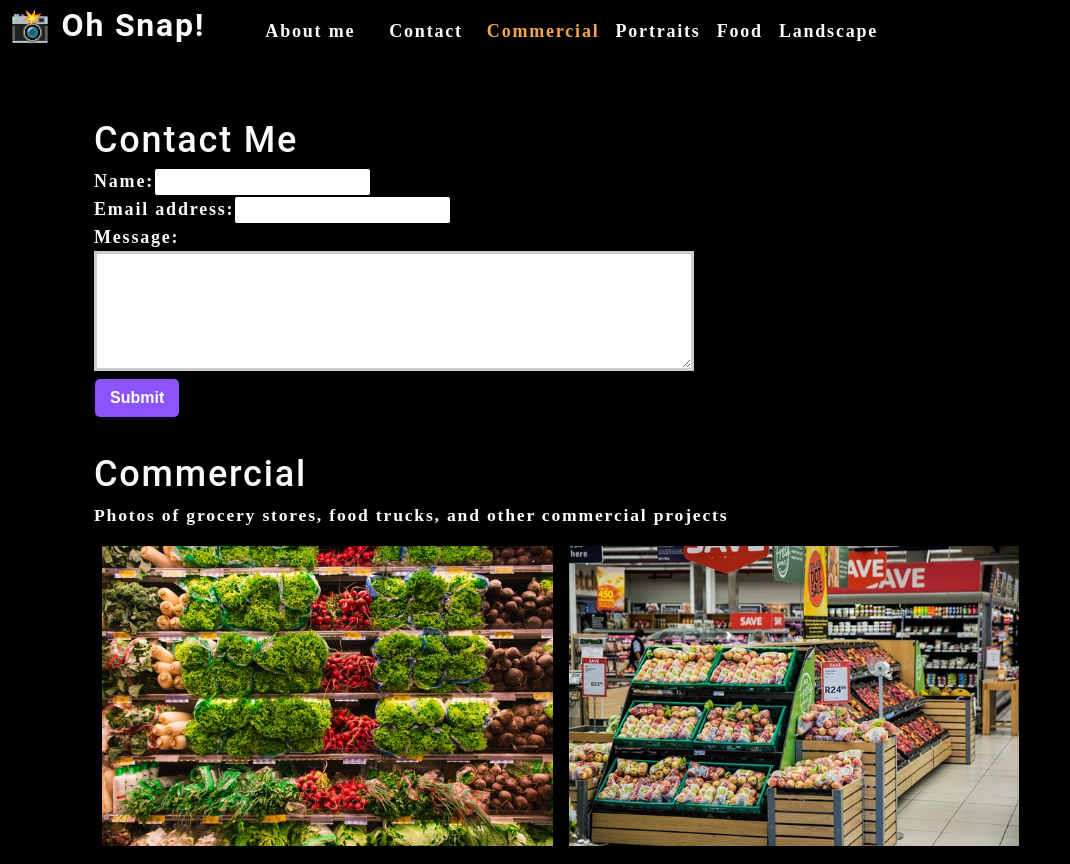
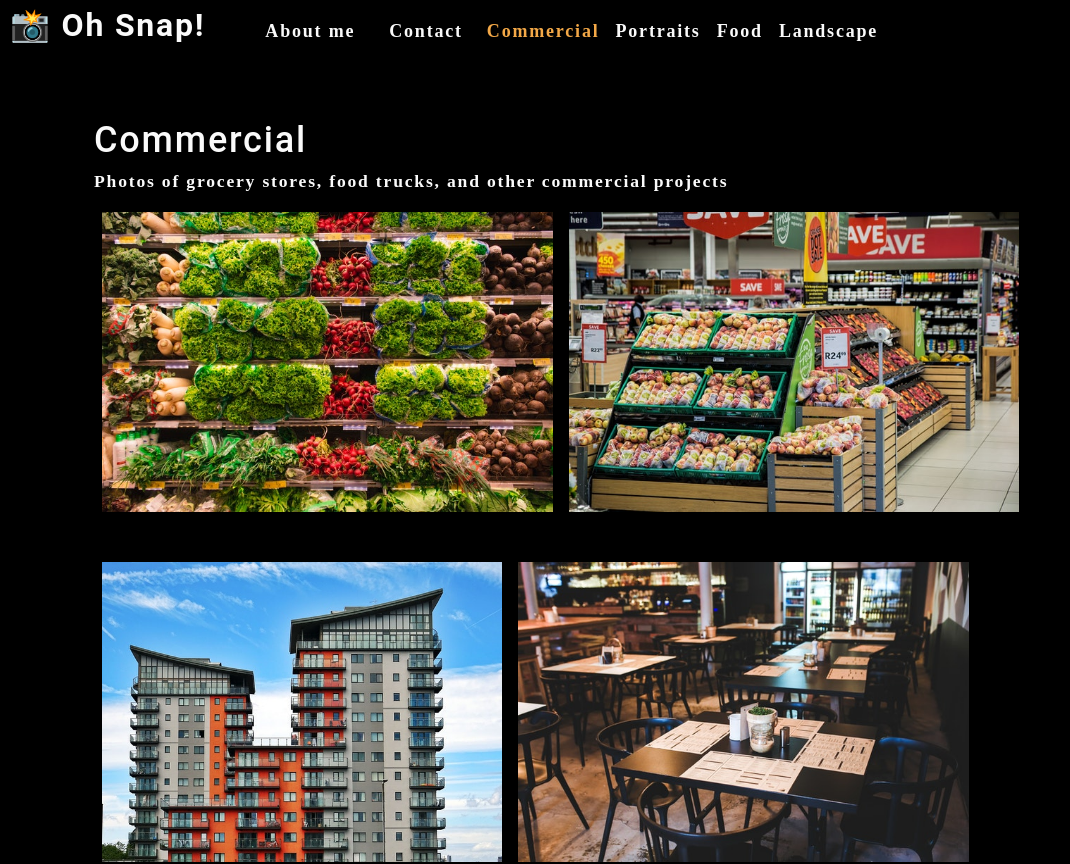
Before and after one commit to mariamv29/photo-port, a React (Create React App) app: page / in a window 1280 px wide. Shown: the top 864 px of the page, without its empty margins (0-1070 px from the left). Built offline with nearby package versions, Linux system fonts and the light colour scheme.

Commit message:
add conditional rendering

```diff
--- a/src/App.js
+++ b/src/App.js
@@ -5,6 +5,8 @@ import Gallery from "./components/Gallery";
 import ContactForm from "./components/Contact";
 
 function App() {
+  const [contactSelected, setContactSelected] = useState(false);
+
   const [categories] = useState([
     {
       name: "commercial",
@@ -27,11 +29,18 @@ function App() {
   categories={categories}
   setCurrentCategory={setCurrentCategory}
   currentCategory={currentCategory}
+  contactSelected={contactSelected}
+  setContactSelected={setContactSelected}
 ></Nav>
       <main>
-        <ContactForm></ContactForm>
+      {!contactSelected ? (
+  <>
     <Gallery currentCategory={currentCategory}></Gallery>
     <About></About>
+  </>
+) : (
+    <ContactForm></ContactForm>
+  )}
       </main>
     </div>
   );
--- a/src/components/Contact/index.js
+++ b/src/components/Contact/index.js
@@ -1,30 +1,43 @@
-import React, { useState } from "react";
+import React, { useState } from 'react';
+
+import { validateEmail } from '../../utils/helpers';
 
 function ContactForm() {
-  const [formState, setFormState] = useState({
-    name: "",
-    email: "",
-    message: "",
-  });
+  const [formState, setFormState] = useState({ name: '', email: '', message: '' });
 
+  const [errorMessage, setErrorMessage] = useState('');
   const { name, email, message } = formState;
 
-  function handleSubmit(e) {
+  const handleSubmit = (e) => {
     e.preventDefault();
-    console.log(formState);
+    if (!errorMessage) {
+      setFormState({ [e.target.name]: e.target.value });
+      console.log('Form', formState);
+    }
+  };
 
-  }
-  function handleChange(e) {
-    setFormState({ ...formState, name: e.target.value });
-  }
-
-  console.log(formState);
+  const handleChange = (e) => {
+    if (e.target.name === 'email') {
+      const isValid = validateEmail(e.target.value);
+      if (!isValid) {
+        setErrorMessage('Your email is invalid.');
+      } else {
+        setErrorMessage('');
+      }
+    } else {
+      if (!e.target.value.length) {
+        setErrorMessage(`${e.target.name} is required.`);
+      } else {
+        setErrorMessage('');
+      }
+    }
+  };
 
   return (
     <section>
-      <h1>Contact Me</h1>
+      <h1 data-testid="h1tag">Contact me</h1>
       <form id="contact-form" onSubmit={handleSubmit}>
-      <div>
+        <div>
           <label htmlFor="name">Name:</label>
           <input type="text" name="name" defaultValue={name} onBlur={handleChange} />
         </div>
@@ -36,10 +49,12 @@ function ContactForm() {
           <label htmlFor="message">Message:</label>
           <textarea name="message" rows="5" defaultValue={message} onBlur={handleChange} />
         </div>
-
-        <button data-testid="button" type="submit">
-          Submit
-        </button>
+        {errorMessage && (
+          <div>
+            <p className="error-text">{errorMessage}</p>
+          </div>
+        )}
+        <button data-testid="button" type="submit">Submit</button>
       </form>
     </section>
   );
--- a/src/components/Nav/index.js
+++ b/src/components/Nav/index.js
@@ -6,6 +6,8 @@ function Nav(props) {
     categories = [],
     setCurrentCategory,
     currentCategory,
+    contactSelected,
+    setContactSelected
   } = props;
 
   return (
@@ -18,10 +20,12 @@ function Nav(props) {
       <nav>
         <ul className="flex-row">
           <li className="mx-2">
-          <a data-testid="about" href="#about">About me </a>
+          <a data-testid="about" href="#about" onClick={() => setContactSelected(false)}>
+About me </a>
           </li>
-          <li className="mx-2">
-            <span>Contact</span>
+          <li className={`mx-2 ${contactSelected && 'navActive'}`}>
+          <span onClick={() => setContactSelected(true)}>Contact</span>
+
           </li>
           {categories.map((category) => (
             <li
```
Lines whose indentation alone changed are shown as unchanged.
